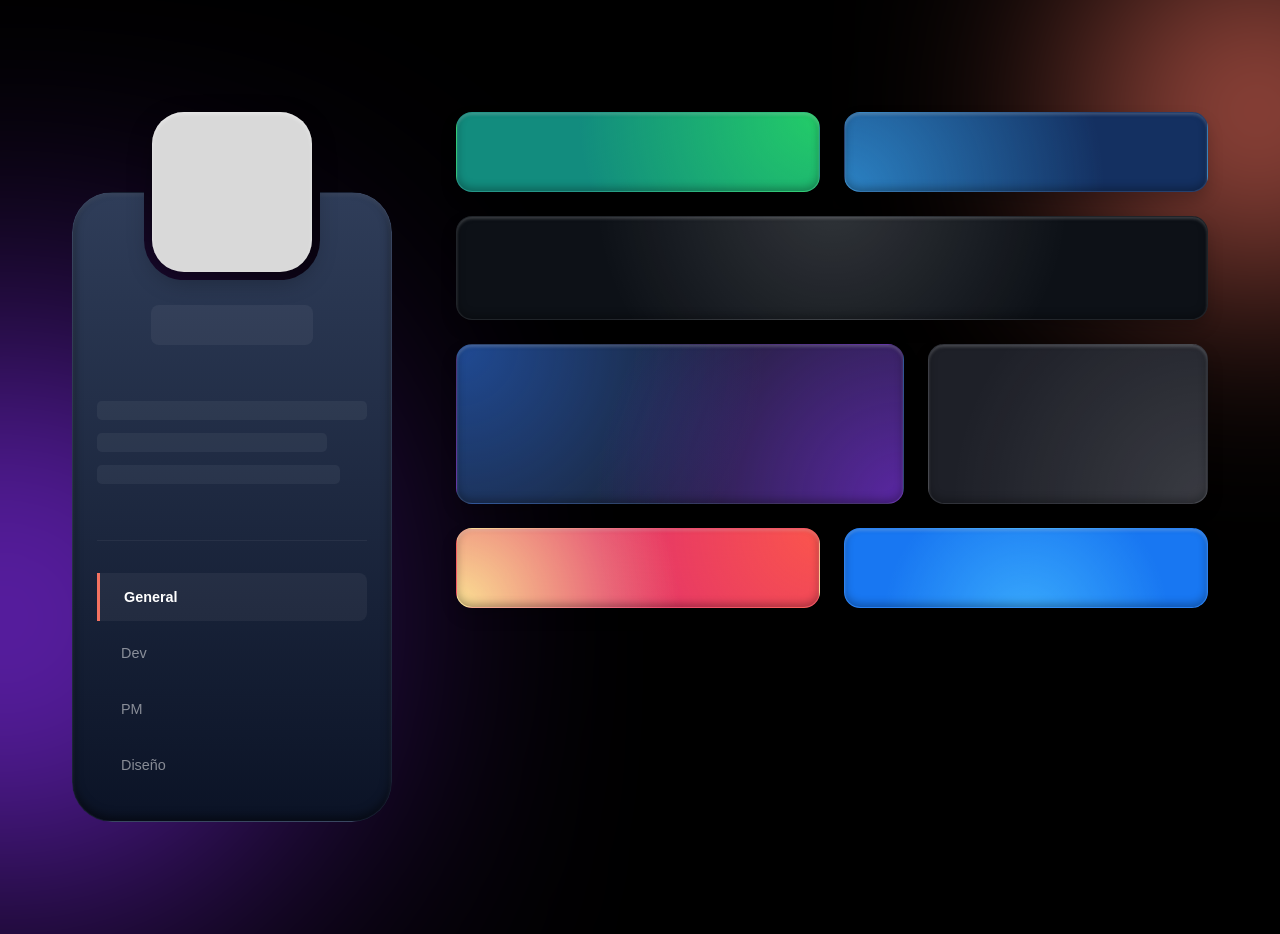
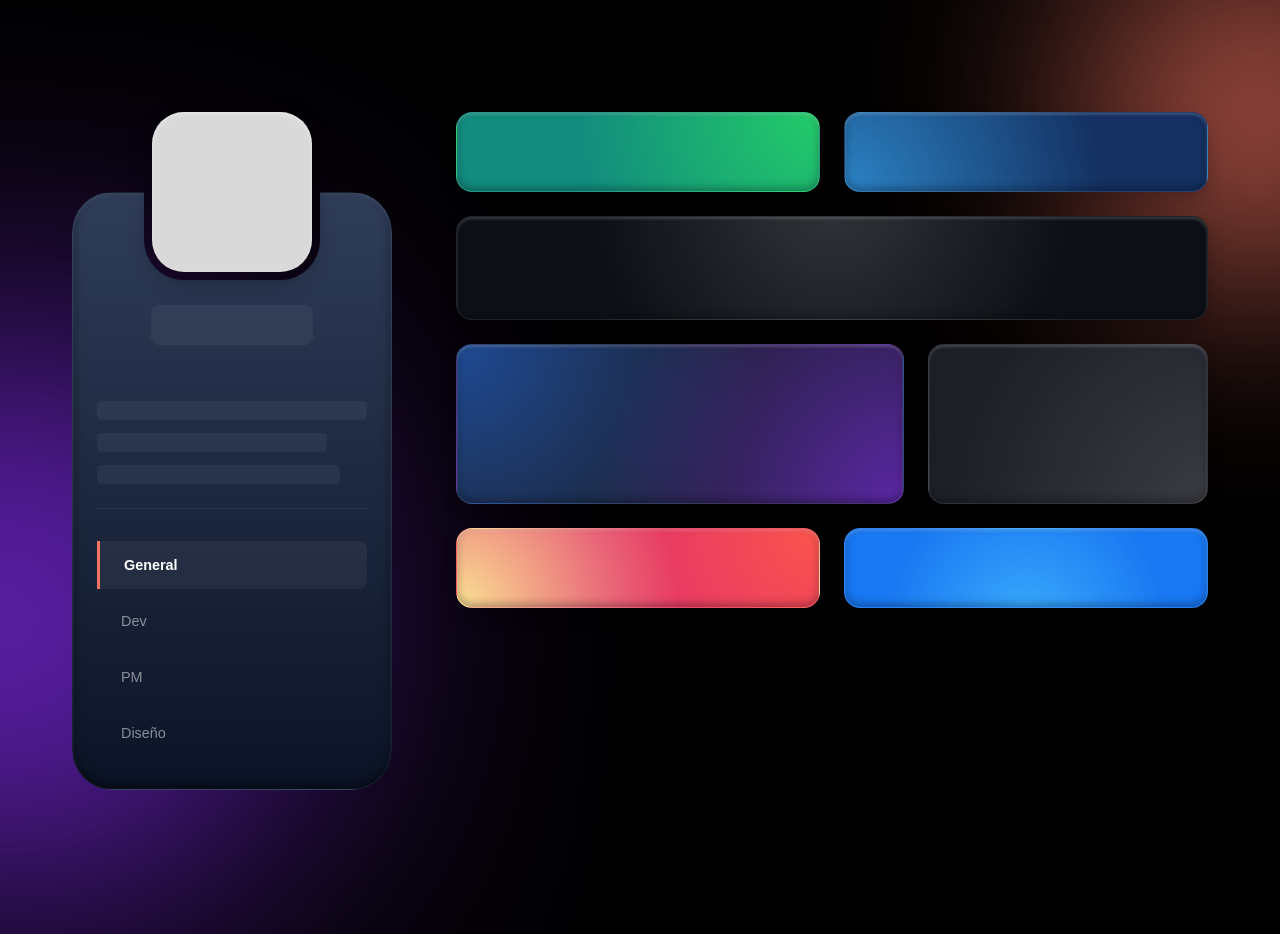
Before and after one commit to santi-trujillo/personal-portfolio, a plain HTML site: page index.html in a window 1280 px wide. After the commit the page ends 902 px from the top, so only its background shows below. Drawn offline with Linux system fonts and the light colour scheme.

Commit message:
fix: restore mobile centering for avatar and refine desktop sidebar flex alignment

```diff
--- a/css/layout.css
+++ b/css/layout.css
@@ -6,6 +6,14 @@
 
 /* Cascarón Móvil */
 .nx-mobile-frame { width: 100%; display: flex; flex-direction: column; align-items: center; }
+
+/* Envoltura base (Mobile) para centrar el avatar con la tarjeta */
+.nx-sidebar-wrapper {
+  width: 100%;
+  display: flex;
+  flex-direction: column;
+  align-items: center;
+}
 
 /* Avatar */
 .nx-avatar-box {
@@ -382,17 +390,20 @@
     position: sticky;
     top: 4rem;
     z-index: 10;
-    /* PARCHE: Obliga al avatar a centrarse para coincidir con el cutout de la tarjeta */
-    display: flex;
-    flex-direction: column;
-    align-items: center;
+    /* Restaura el ancho completo interno para que la tarjeta no colapse */
+    align-items: stretch;
+  }
+
+  /* Centrado forzado solo para el avatar dentro del sidebar Desktop */
+  .nx-sidebar-wrapper .nx-avatar-box {
+    margin-left: auto;
+    margin-right: auto;
   }
 
   /* 4. Area de Vistas Derecha */
   .nx-views-container {
     flex: 1;
     min-width: 0;
-    /* PARCHE: Límite de expansión para evitar que las cajas se estiren en exceso en monitores grandes */
     max-width: 800px;
   }
 
@@ -408,7 +419,7 @@
     flex-direction: column;
     align-items: stretch;
     gap: 0.5rem;
-    margin-top: 2rem;
+    margin-top: auto; /* Empuja al fondo */
     padding-top: 2rem;
     border-top: 1px solid rgba(255, 255, 255, 0.05);
   }
```
